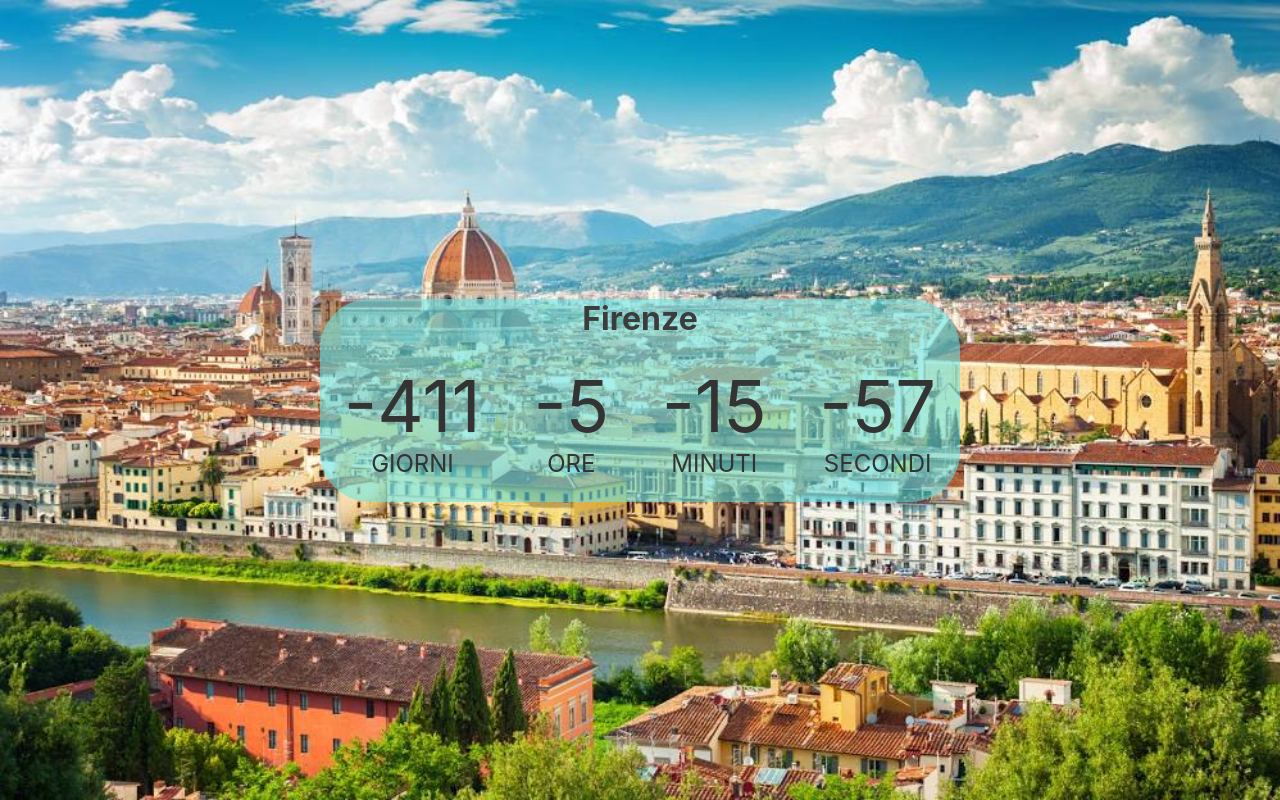
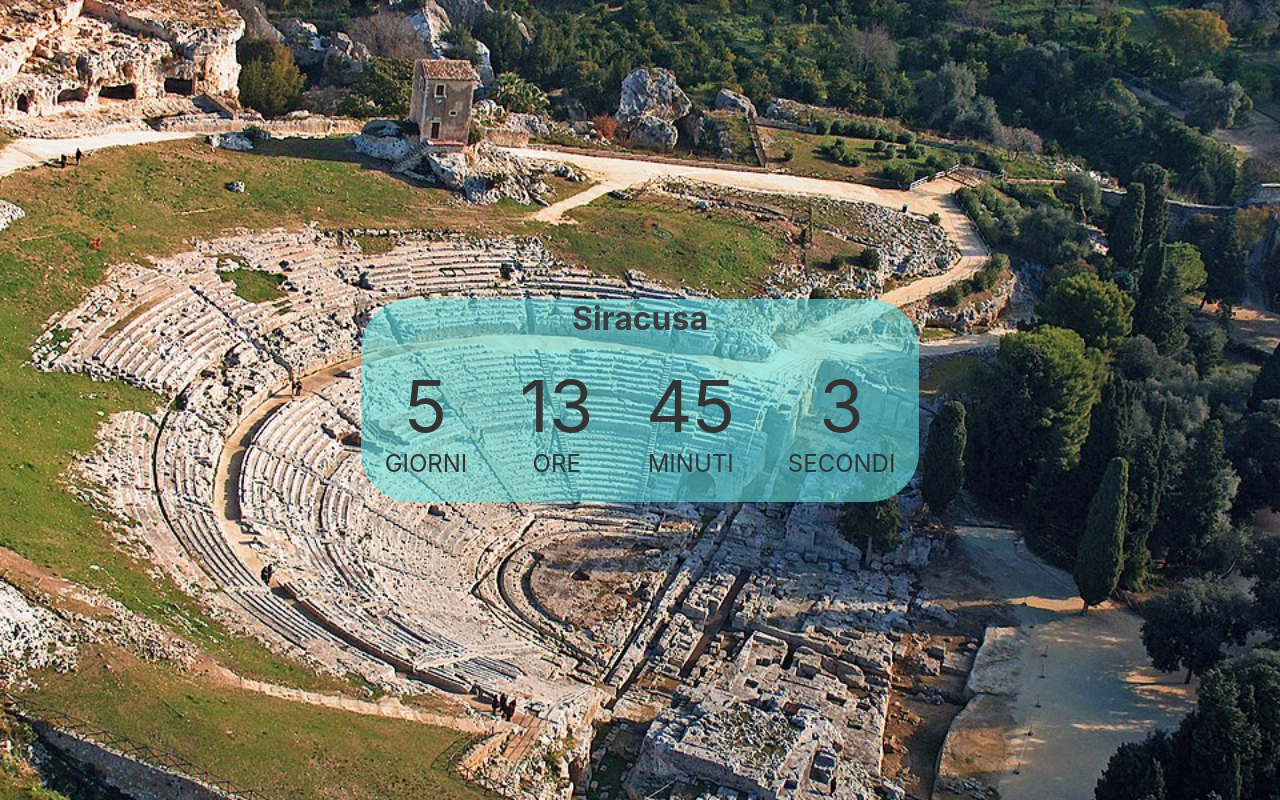
Before and after one commit to Blackinfinityro/Countdown-Firenze, a plain HTML site: page index.html in a window 1280 px wide. Drawn offline with Linux system fonts and the light colour scheme.

Commit message:
Siracusa

```diff
--- a/main.html
+++ b/index.html
@@ -1,15 +1,17 @@
 <!DOCTYPE html>
-<html lang="en">
+<html lang="ita">
 <head>
     <meta charset="UTF-8">
     <meta name="viewport" content="width=device-width, initial-scale=1.0">
-    <title>Countdown-Firenze</title>
+    <title>Countdown-Siracusa</title>
+
     <link rel="stylesheet" href="style.css">
+
 </head>
 <body>
 
     <div class="contenitore">
-        <h1 class="Firenze">Firenze</h1>
+        <h1 class="Firenze">Siracusa</h1>
         <div class="sottoContenitore">
             <div  class="countdown">
                 <ul>
--- a/script.js
+++ b/script.js
@@ -1,4 +1,4 @@
-var countDownData = new Date("March 20, 2024 13:00:00").getTime();
+var countDownData = new Date("May 10, 2025 07:00:00").getTime();
 var x = setInterval(function(){
     var now = new Date().getTime();
     var distanza = countDownData - now;
--- a/style.css
+++ b/style.css
@@ -26,7 +26,7 @@ body {
     Cantarell,
     "Helvetica Neue",
     sans-serif;
-    background-image: url("licensed-image.jpeg");
+    background-image: url("Teatro_greco_di_Siracusa_-_aerea.jpg");
     background-repeat: no-repeat;
     background-size: cover;
 }
```
Also changed, not shown: Teatro_greco_di_Siracusa_-_aerea.jpg (added), photo_2022-10-11_21-19-00.ico (added).
